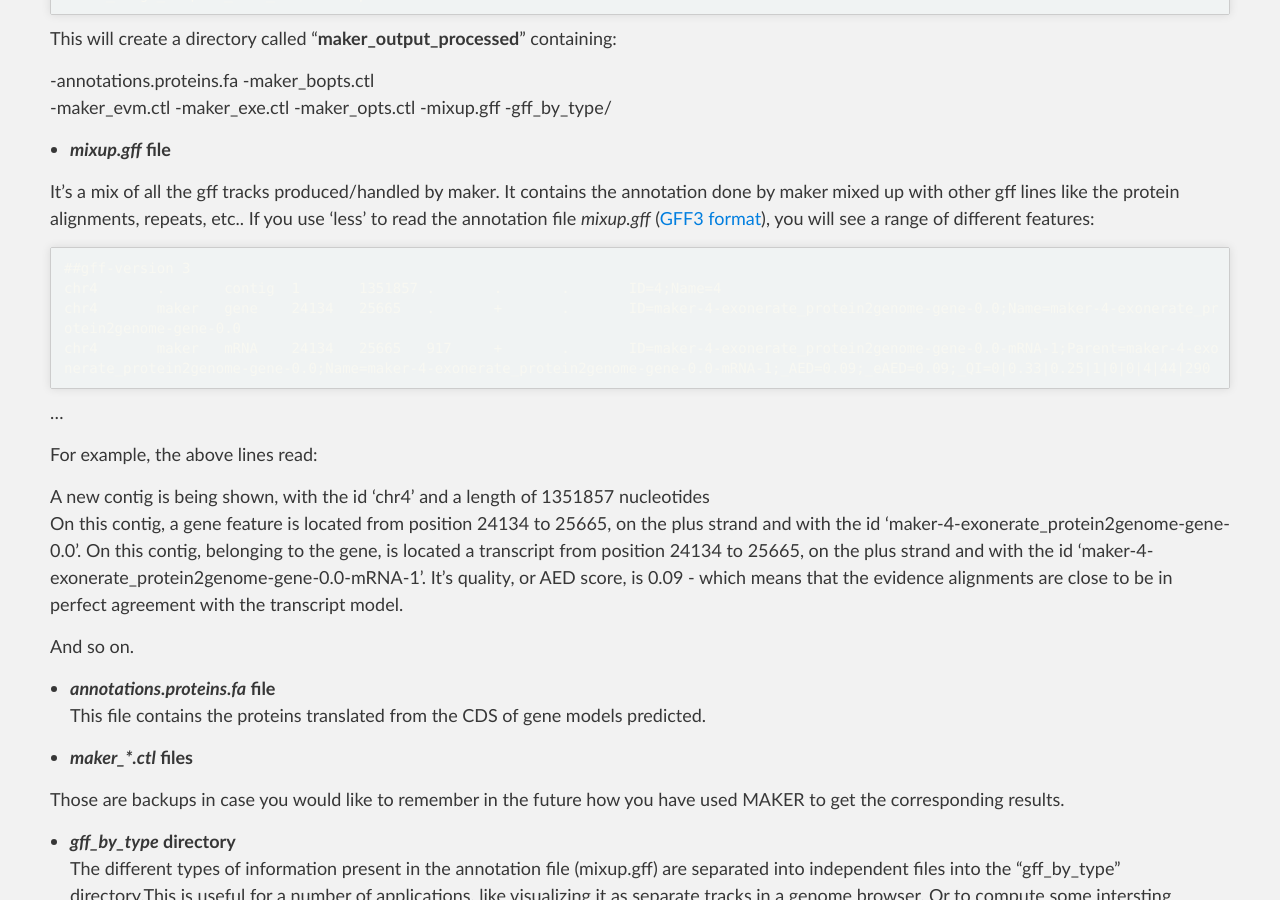
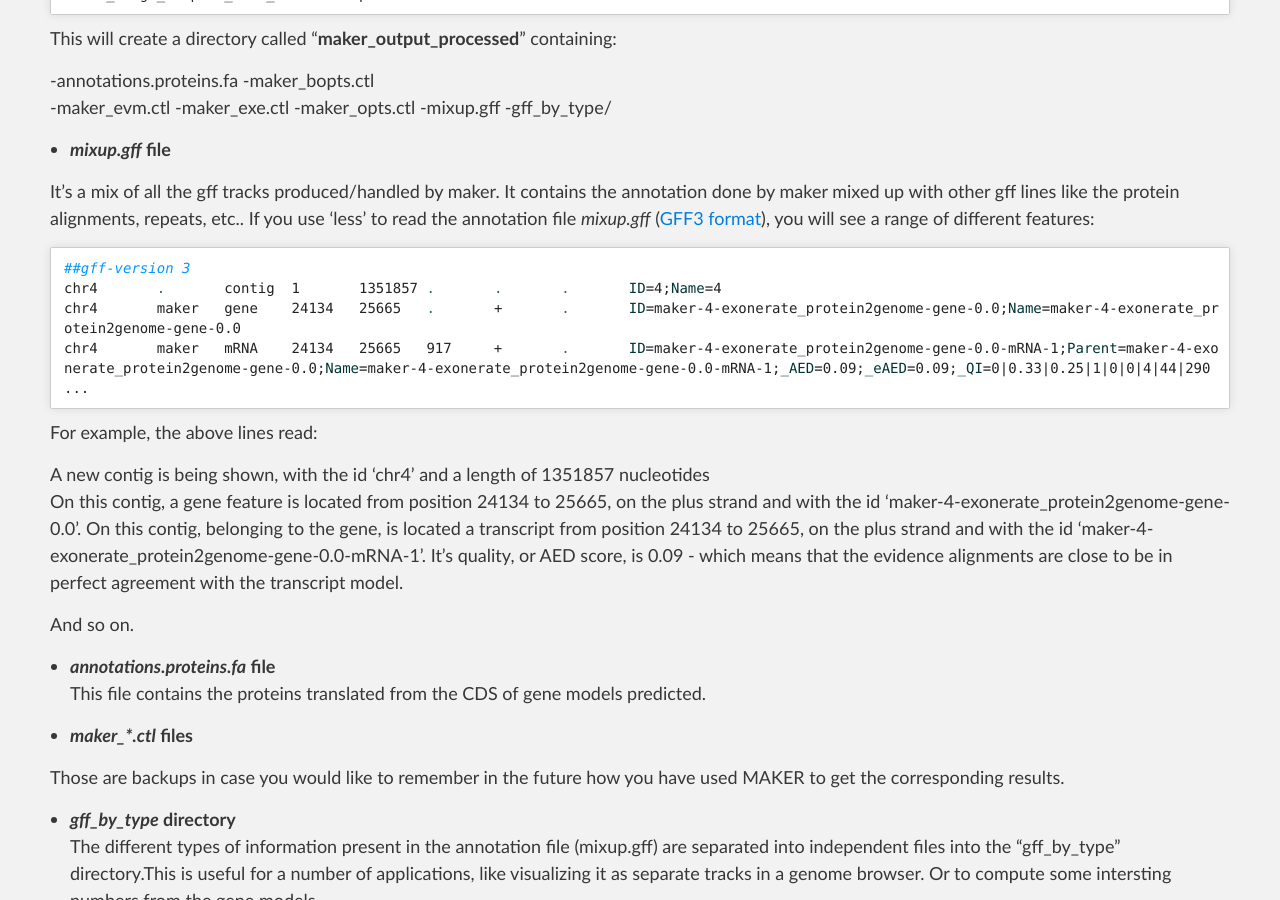
Before and after one commit to SouthGreenPlatform/trainings, a Jekyll site: the page built from _pages/annotation/MAKER/inspect_the_result.md, in a window 1280 px wide and 900 px high, scrolled down 532 px. Built offline with Jekyll 4.4.1, drawn with Linux system fonts in a browser that asks for light colours; nearby versions of some CDN libraries; our own code applies the rules of GitHub Pages for plain Markdown files.

Commit message:
Update inspect_the_result.md

````diff
--- a/_pages/annotation/MAKER/inspect_the_result.md
+++ b/_pages/annotation/MAKER/inspect_the_result.md
@@ -1,11 +1,21 @@
+---
+layout: page
+title: "Assembly and Annotation Course - Montpellier"
+permalink: /annotation/MAKER/inspect_the_result/
+tags: [ Annotation, MAKER, structural, elixir]
+description: Annotation Practice page
+author: Jacques Dainat
+date: 14/09/2018
+---
+
 ## Inspect the result
 
 You have two options now for gathering the output from MAKER in some usable form - copy select files by hand to wherever you want them. Or you can use scripts that do the job for you.
 
 MAKER comes with fasta_merge and gff3_merge scripts but we promote to use the script called 'maker\_merge\_outputs\_from\_datastore' from the [GAAS](https://github.com/NBISweden/GAAS) git repository already include in your VM (not with the appliance). Consequently you need to copy (rsync or scp) the genome.maker.output on your VM. Then if you are in the same folder where genome.maker.output is located you should be able to use this command:
-```bash
+{% highlight bash %}
 maker_merge_outputs_from_datastore.pl
-```
+{% endhighlight %}
 This will create a directory called "**maker_output_processed**" containing:
 
 \-annotations.proteins.fa
@@ -20,13 +30,13 @@
 
 It's a mix of all the gff tracks produced/handled by maker. It contains the annotation done by maker mixed up with other gff lines like the protein alignments, repeats, etc..
 If you use 'less' to read the annotation file *mixup.gff* ([GFF3 format](http://www.sequenceontology.org/gff3.shtml)), you will see a range of different features:
-```
+{% highlight bash %}
 ##gff-version 3
 chr4       .       contig  1       1351857 .       .       .       ID=4;Name=4
 chr4       maker   gene    24134   25665   .       +       .       ID=maker-4-exonerate_protein2genome-gene-0.0;Name=maker-4-exonerate_protein2genome-gene-0.0
 chr4       maker   mRNA    24134   25665   917     +       .       ID=maker-4-exonerate_protein2genome-gene-0.0-mRNA-1;Parent=maker-4-exonerate_protein2genome-gene-0.0;Name=maker-4-exonerate_protein2genome-gene-0.0-mRNA-1;_AED=0.09;_eAED=0.09;_QI=0|0.33|0.25|1|0|0|4|44|290
-```
 ...
+{% endhighlight %}
 
 For example, the above lines read:
 
````
